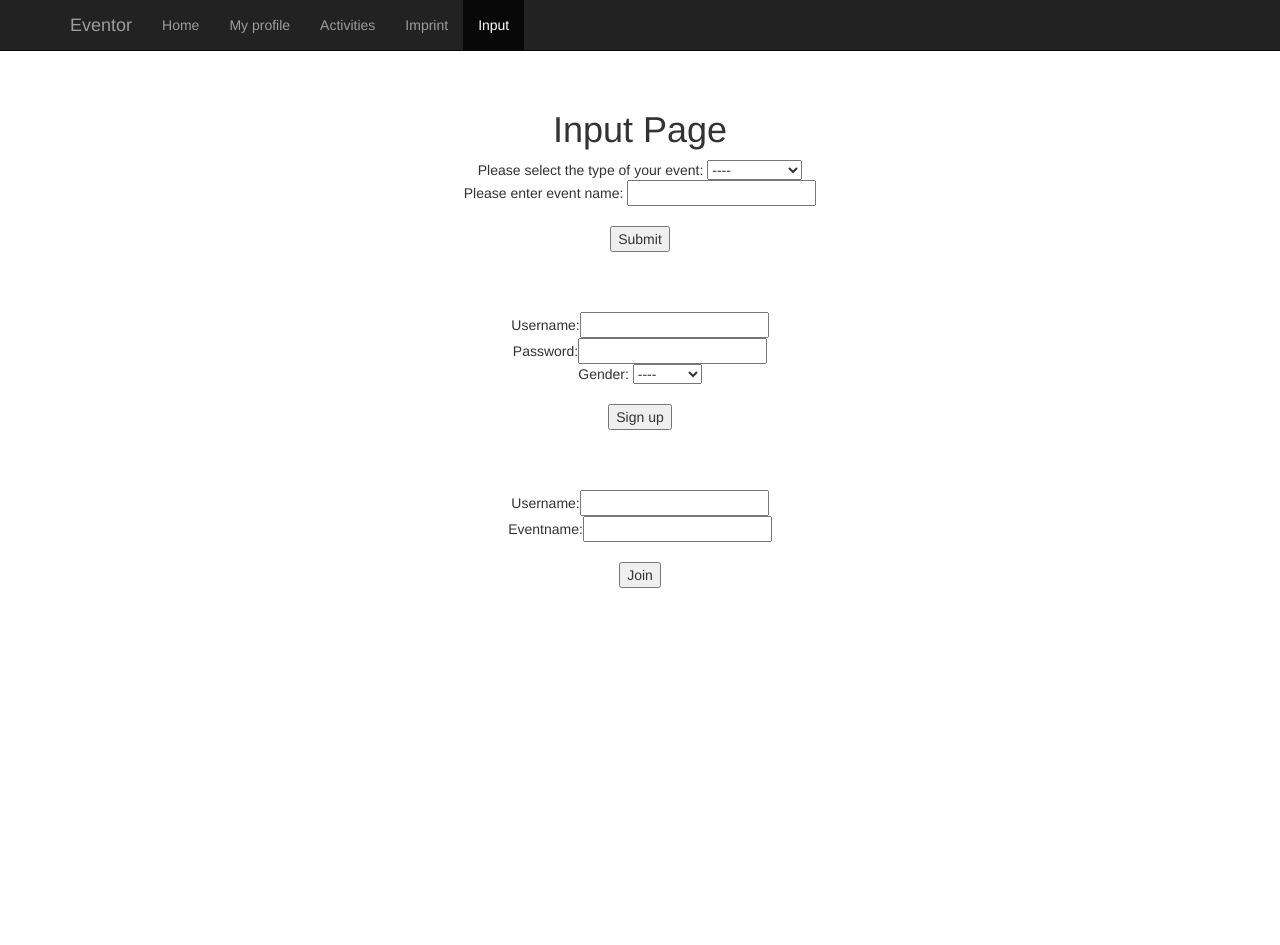
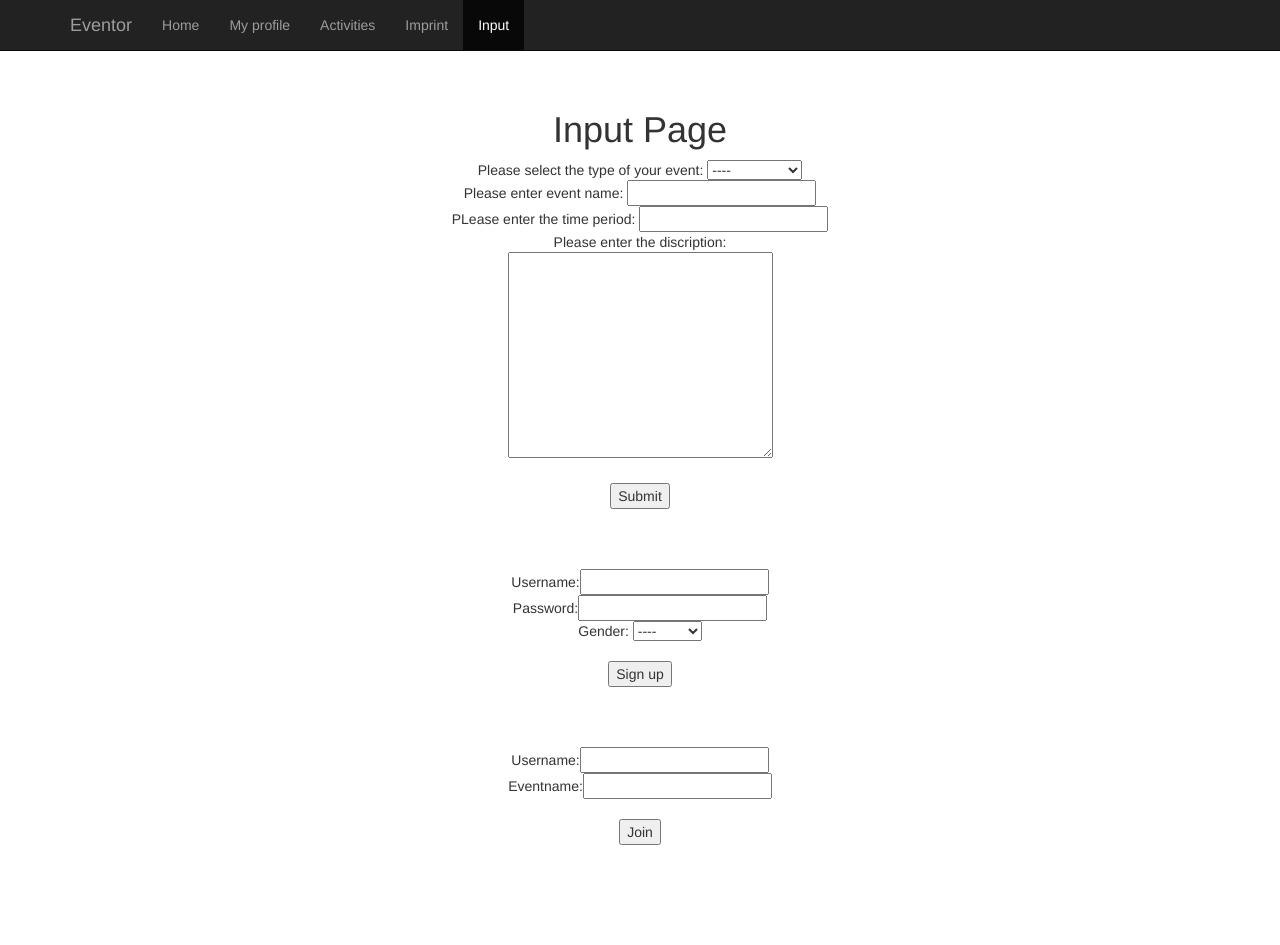
Before and after one commit to Temirlan97/Databases-and-Web-Applications-Project, a PHP site: page /src/input.php in a window 1280 px wide. Before the commit the page ends 588 px from the top, so only its background shows below. Run offline with PHP 8.4, Linux system fonts and the light colour scheme; some libraries are stand-ins or nearby versions.

Commit message:
Modify forms

```diff
--- a/html/src/input.php
+++ b/html/src/input.php
@@ -13,7 +13,14 @@
     </select>
     <br>
     Please enter event name:
-    <input type="text" name="boardgame">
+    <input type="text" name="name">
+    <br>
+    PLease enter the time period:
+    <input type="text" name="e_time">
+    <br>
+    Please enter the discription:
+    <br>
+    <textarea name="message" rows="10" cols="30"></textarea>
     <br><br>
     <input type="submit" value="Submit">
     <br><br><br><br>
```
